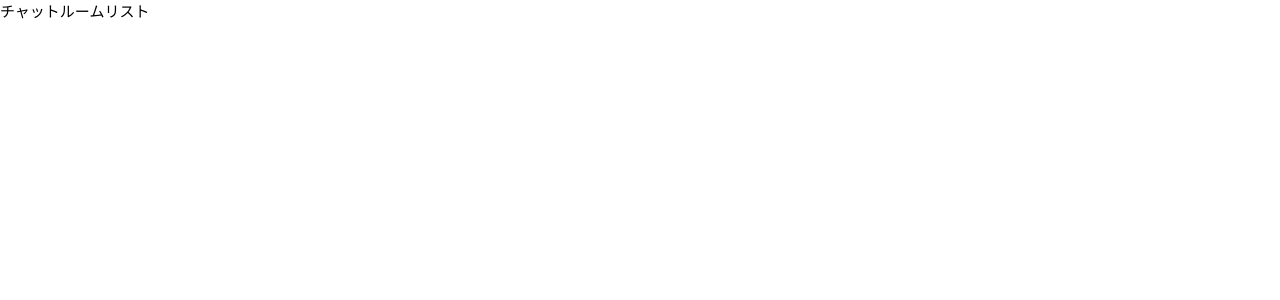
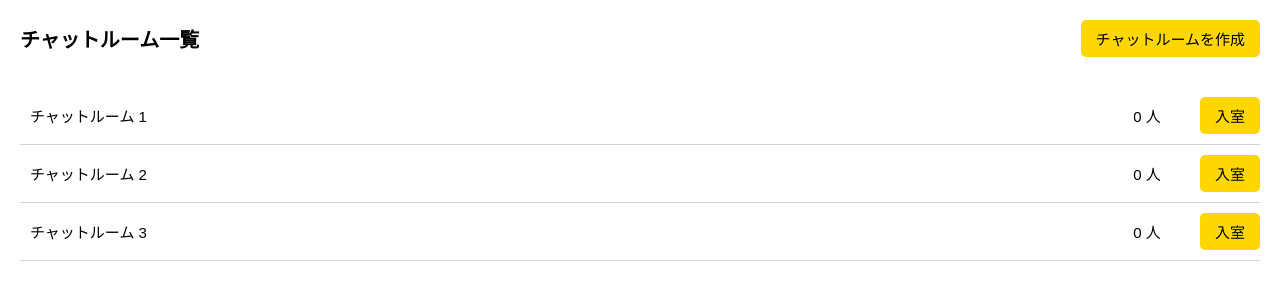
Before and after one commit to siropaca/react-chat-app, a React (Create React App) app: page / in a window 1280 px wide. Shown: the top 300 px of the page. Built offline with nearby package versions, Linux system fonts and the light colour scheme.

Commit message:
チャットリストを作成

```diff
--- a/package.json
+++ b/package.json
@@ -13,6 +13,7 @@
     "@types/react-dom": "^16.9.0",
     "@types/react-router-dom": "^5.1.5",
     "@types/styled-components": "^5.1.3",
+    "history": "^5.0.0",
     "react": "^16.13.1",
     "react-dom": "^16.13.1",
     "react-router": "^5.2.0",
--- /dev/null
+++ b/src/components/chat-list-item.tsx
@@ -0,0 +1,68 @@
+import React from 'react';
+import styled from 'styled-components';
+import { RouteComponentProps, withRouter } from 'react-router';
+import * as H from 'history';
+
+import Button from './button';
+
+interface ChatListItemProps extends RouteComponentProps {
+  // チャットルームID
+  roomId: string;
+  // チャットルーム名
+  name: string;
+  // チャットルームの人数
+  numberOfPeople: number;
+  // 履歴
+  history: H.History;
+}
+
+class ChatListItem extends React.Component<ChatListItemProps> {
+  /**
+   * 入室ボタンクリック時の処理
+   */
+  handlePage() {
+    // チャットルームページに遷移
+    this.props.history.push('/room?roomId=' + this.props.roomId);
+  }
+
+  render() {
+    return (
+      <ChatListItemStyle>
+        <div className="chatRoomName">{this.props.name} </div>
+        <div className="numberOfPeople">{this.props.numberOfPeople} 人</div>
+        <div className="button">
+          <Button name="入室" onClick={() => this.handlePage()} primary />
+        </div>
+      </ChatListItemStyle>
+    );
+  }
+}
+
+const ChatListItemStyle = styled.div`
+  box-sizing: border-box;
+  display: flex;
+  justify-content: space-between;
+  align-items: center;
+  border-bottom: 1px solid #d3d3d3;
+  padding-top: 10px;
+  padding-bottom: 10px;
+  background: #fff;
+  &:hover {
+    background: #f5f5f5;
+  }
+  .chatRoomName {
+    width: calc(100% - 200px);
+    padding-left: 10px;
+  }
+  .numberOfPeople {
+    width: 100px;
+    text-align: right;
+  }
+  .button {
+    width: 100px;
+    text-align: right;
+  }
+`;
+
+// 子コンポーネントで History API を使いたいので withRouter を使用
+export default withRouter(ChatListItem);
--- /dev/null
+++ b/src/components/chat-list.tsx
@@ -0,0 +1,34 @@
+import React from 'react';
+import ChatListItem from './chat-list-item';
+
+export interface ChatListData {
+  roomId: string;
+  name: string;
+  users: [];
+}
+
+interface ChatListProps {
+  data: ChatListData[];
+}
+
+class ChatList extends React.Component<ChatListProps> {
+  render() {
+    return (
+      <div>
+        {this.props.data &&
+          this.props.data.map((item: ChatListData) => {
+            return (
+              <ChatListItem
+                name={item.name}
+                numberOfPeople={item.users.length}
+                roomId={item.roomId}
+                key={item.roomId}
+              />
+            );
+          })}
+      </div>
+    );
+  }
+}
+
+export default ChatList;
--- a/src/pages/chat-list-page.tsx
+++ b/src/pages/chat-list-page.tsx
@@ -1,9 +1,54 @@
 import React from 'react';
+import styled from 'styled-components';
+
+import ChatList, { ChatListData } from '../components/chat-list';
+import Button from '../components/button';
+
+const data: ChatListData[] = [
+  {
+    roomId: 'ROOM_1',
+    name: 'チャットルーム 1',
+    users: [],
+  },
+  {
+    roomId: 'ROOM_2',
+    name: 'チャットルーム 2',
+    users: [],
+  },
+  {
+    roomId: 'ROOM_3',
+    name: 'チャットルーム 3',
+    users: [],
+  },
+];
 
 class ChatListPage extends React.Component {
   render() {
-    return <div>チャットルームリスト</div>;
+    return (
+      <ChatListPageStyle>
+        <div className="title">
+          <div className="chatRoomList">チャットルーム一覧</div>
+          <div>
+            <Button name="チャットルームを作成" onClick={() => {}} primary />
+          </div>
+        </div>
+        <ChatList data={data} />
+      </ChatListPageStyle>
+    );
   }
 }
 
+const ChatListPageStyle = styled.div`
+  padding: 20px;
+  .title {
+    display: flex;
+    align-items: center;
+    justify-content: space-between;
+    margin-bottom: 30px;
+  }
+  .chatRoomList {
+    font-weight: bold;
+    font-size: 20px;
+  }
+`;
 export default ChatListPage;
--- a/src/pages/chat-room-page.tsx
+++ b/src/pages/chat-room-page.tsx
@@ -4,12 +4,7 @@ import Button from '../components/button';
 
 class ChatRoomPage extends React.Component {
   render() {
-    return (
-      <div>
-        チャットルーム
-        <Button name="登録" onClick={() => alert('Hello World')} primary={true} />
-      </div>
-    );
+    return <div>チャットルーム</div>;
   }
 }
 
```
Also changed, not shown: 1 other file (tests, documents, lock files or other folders).
